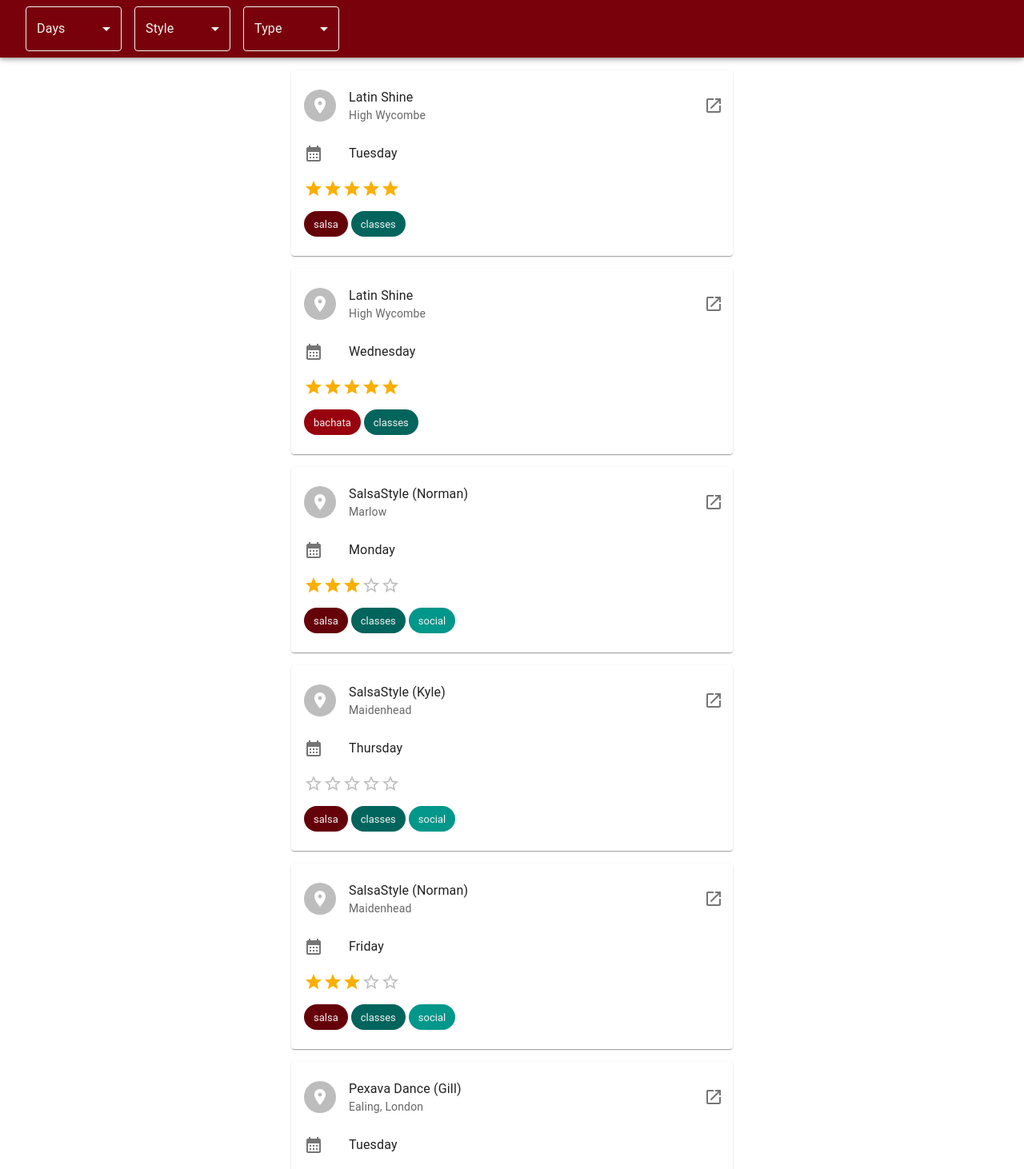
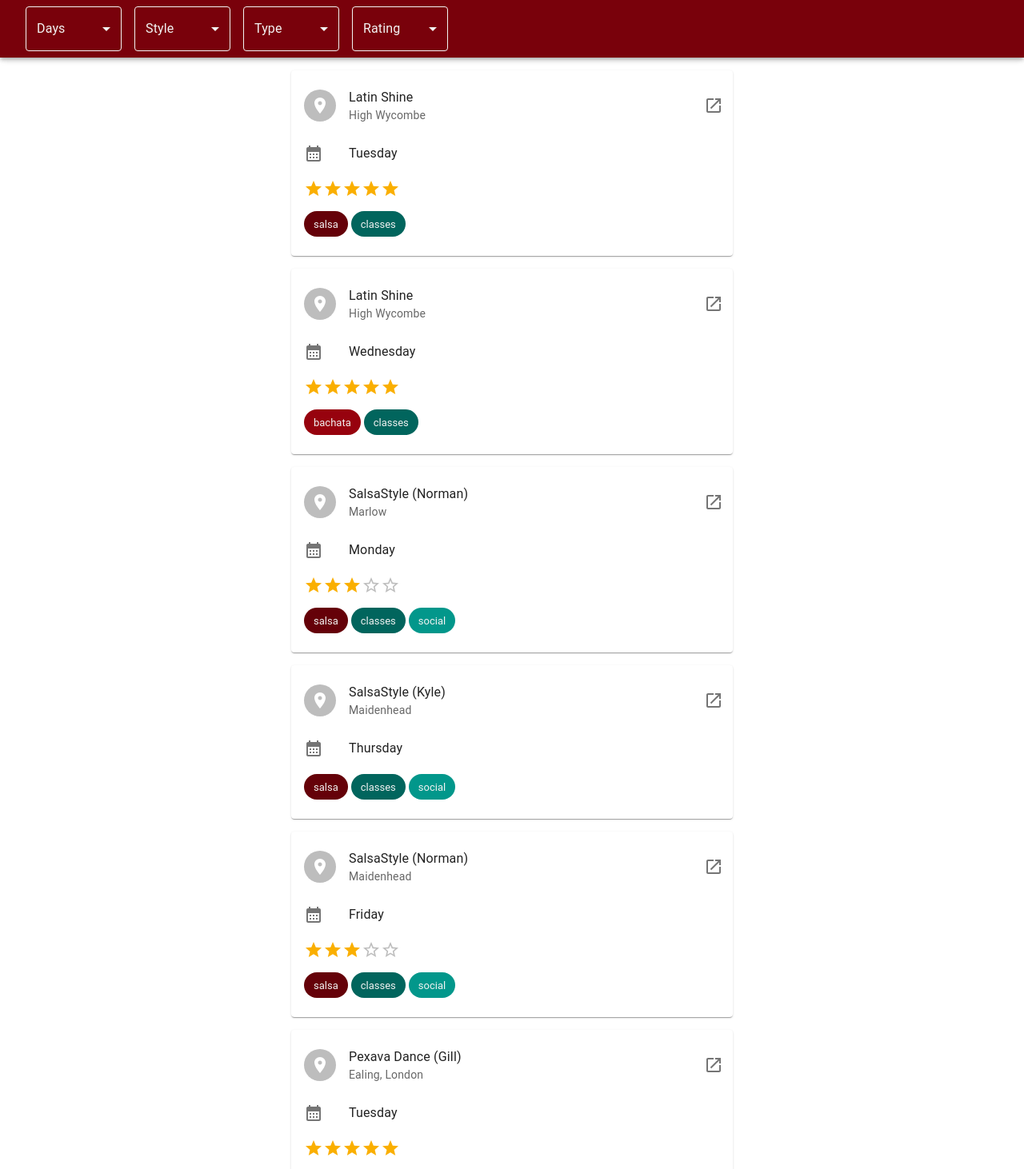
Before and after one commit to PaoloMura/dance-events, a React (Create React App) app: page / in a window 1280 px wide. Shown: the top 1462 px of the page at 80% size. Built offline with nearby package versions, Linux system fonts and the light colour scheme.

Commit message:
added rating filter

```diff
--- a/src/App.js
+++ b/src/App.js
@@ -8,6 +8,7 @@ function App() {
   const [days, setDays] = React.useState([]);
   const [style, setStyle] = React.useState("");
   const [type, setType] = React.useState("");
+  const [rating, setRating] = React.useState(null);
 
   return (
     <ThemeProvider theme={theme}>
@@ -18,8 +19,10 @@ function App() {
         setStyle={setStyle}
         type={type}
         setType={setType}
+        rating={rating}
+        setRating={setRating}
       />
-      <EventList days={days} style={style} type={type} />
+      <EventList days={days} style={style} type={type} rating={rating} />
     </ThemeProvider>
   );
 }
--- a/src/components/EventList.jsx
+++ b/src/components/EventList.jsx
@@ -18,14 +18,15 @@ import PlaceIcon from "@mui/icons-material/Place";
 import OpenInNewIcon from "@mui/icons-material/OpenInNew";
 import CalendarMonthIcon from "@mui/icons-material/CalendarMonth";
 
-export default function EventList({ days, style, type }) {
+export default function EventList({ days, style, type, rating }) {
   const filteredEvents = events
     .filter(
       (event) =>
         days.length === 0 || event.days.some((day) => days.includes(day))
     )
     .filter((event) => style === "" || event.styles.includes(style))
-    .filter((event) => type === "" || event.types.includes(type));
+    .filter((event) => type === "" || event.types.includes(type))
+    .filter((event) => rating === null || event.stars >= rating);
 
   return (
     <Container maxWidth="sm" sx={{ paddingY: (theme) => theme.spacing(2) }}>
@@ -61,9 +62,11 @@ export default function EventList({ days, style, type }) {
                 </ListItemIcon>
                 <ListItemText>{event.days.join(", ")}</ListItemText>
               </ListItem>
-              <ListItem>
-                <Rating readOnly value={event.stars} />
-              </ListItem>
+              {event.stars && (
+                <ListItem>
+                  <Rating readOnly value={event.stars} />
+                </ListItem>
+              )}
               <ListItem>
                 <div
                   style={{
--- a/src/components/Header.jsx
+++ b/src/components/Header.jsx
@@ -28,6 +28,8 @@ export default function Header({
   setStyle,
   type,
   setType,
+  rating,
+  setRating,
 }) {
   const handleChangeDays = (event) => {
     const selectedDays = event.target.value;
@@ -42,6 +44,10 @@ export default function Header({
 
   const handleChangeType = (event) => {
     setType(event.target.value);
+  };
+
+  const handleChangeRating = (event) => {
+    setRating(event.target.value);
   };
 
   return (
@@ -99,6 +105,24 @@ export default function Header({
               <MenuItem value="social">social</MenuItem>
             </Select>
           </FormControl>
+
+          <FormControl sx={{ m: 1, minWidth: 120 }}>
+            <InputLabel id="rating-label">Rating</InputLabel>
+            <Select
+              labelId="rating-label"
+              id="rating-select"
+              value={rating}
+              label="Rating"
+              onChange={handleChangeRating}
+            >
+              <MenuItem value={null}>Any</MenuItem>
+              <MenuItem value={1}>1</MenuItem>
+              <MenuItem value={2}>2</MenuItem>
+              <MenuItem value={3}>3</MenuItem>
+              <MenuItem value={4}>4</MenuItem>
+              <MenuItem value={5}>5</MenuItem>
+            </Select>
+          </FormControl>
         </Toolbar>
       </AppBar>
       <Toolbar />
```
